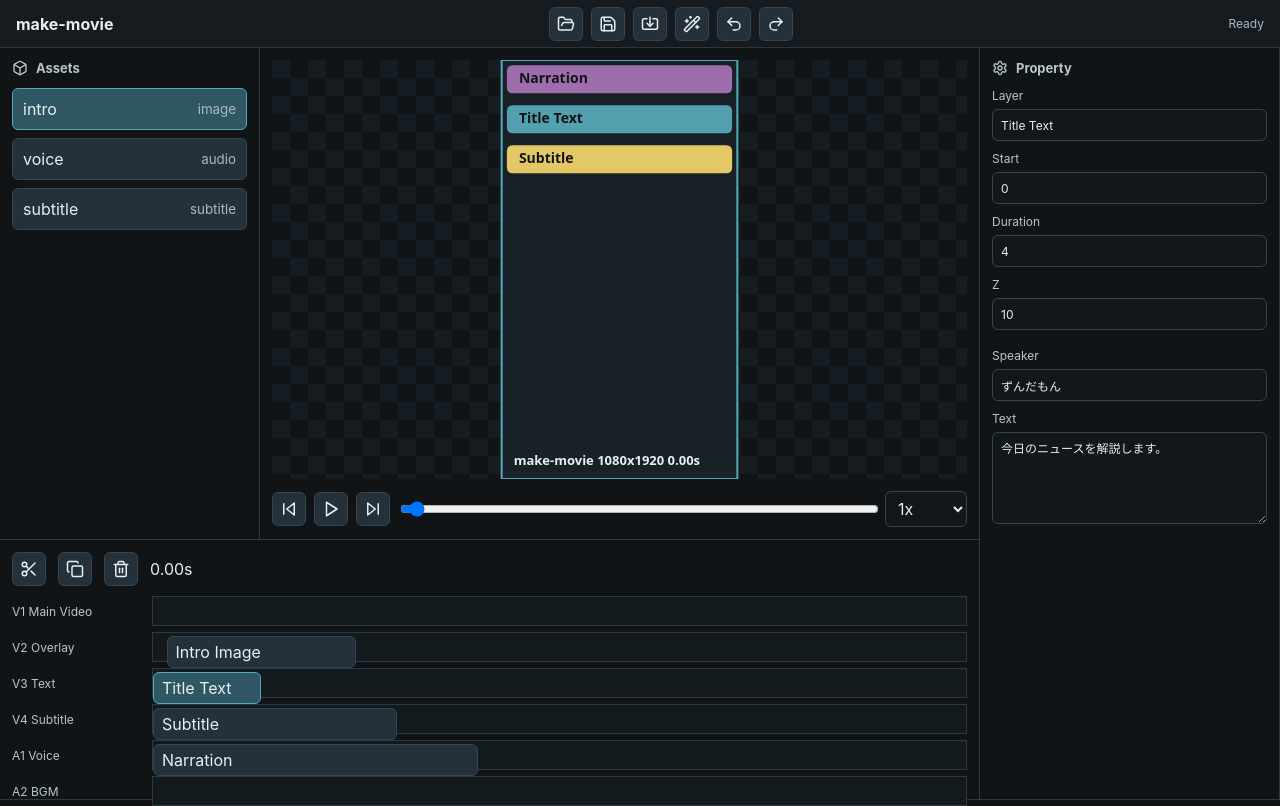
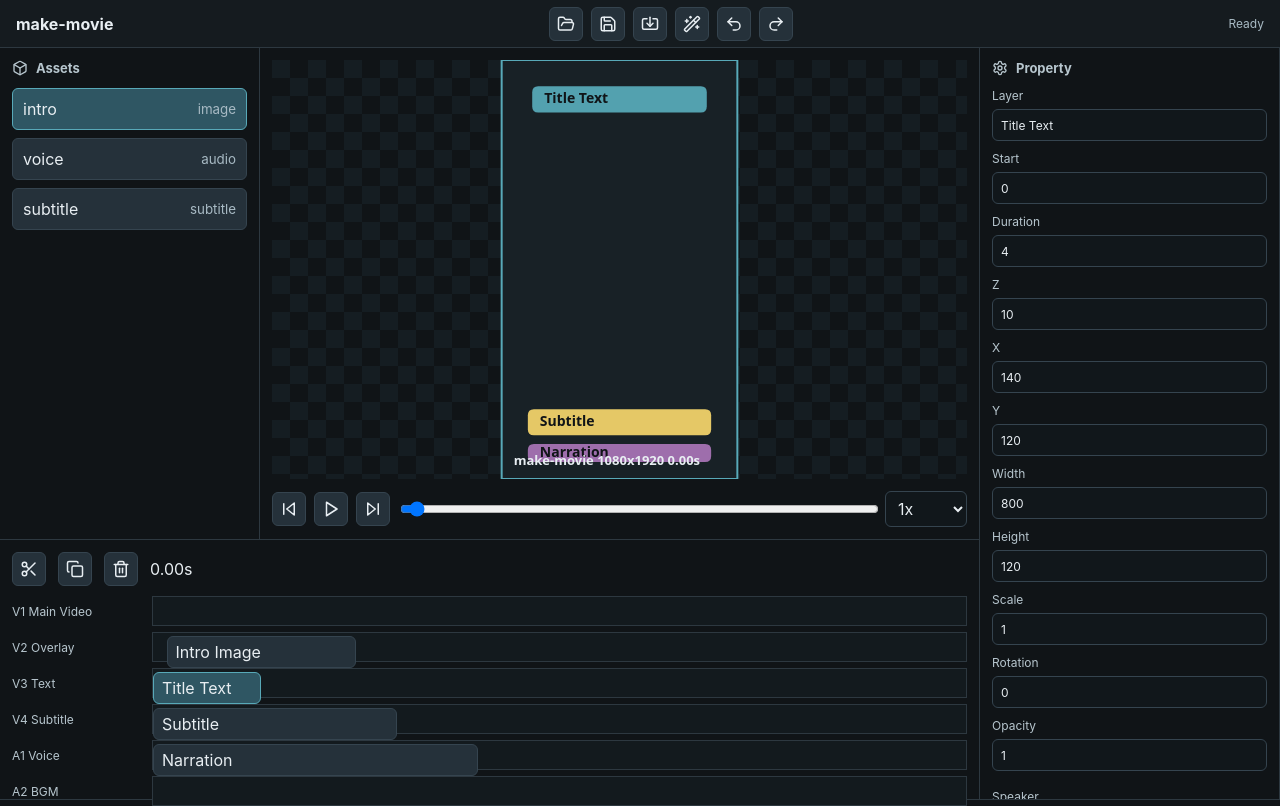
Before and after one commit to isksss/make-movie, a React (Vite) app in the folder apps/mm-gui/: page / in a window 1280 px wide. Built offline with nearby package versions, Linux system fonts and the light colour scheme.

Commit message:
feat(gui): PropertyでTransform編集を追加
TimelineLayerにtransformを追加し、Propertyペインから位置・サイズ・回転・不透明度を編集できるようにした。

Preview Canvasへtransform反映を追加し、Undo/RedoとPlaywright E2Eで検証した。

```diff
--- a/apps/mm-gui/src/store/projectStore.ts
+++ b/apps/mm-gui/src/store/projectStore.ts
@@ -1,5 +1,6 @@
 import { create } from "zustand";
-import type { Asset, ProjectState, TimelineLayer, TtsState } from "../types";
+import { layerTransform } from "../types";
+import type { Asset, LayerTransform, ProjectState, TimelineLayer, TtsState } from "../types";
 
 interface ProjectSnapshot {
   project: ProjectState;
@@ -22,6 +23,7 @@ interface ProjectStore {
   splitLayer: (id: string, time: number) => void;
   duplicateLayer: (id: string) => void;
   deleteLayer: (id: string) => void;
+  updateLayerTransform: (id: string, transform: Partial<LayerTransform>) => void;
   addAsset: (asset: Asset) => void;
   updateTtsText: (text: string) => void;
   undo: () => void;
@@ -60,6 +62,7 @@ export const initialProject: ProjectState = {
       start: 0,
       duration: 4,
       zIndex: 10,
+      transform: layerTransform({ x: 140, y: 120, width: 800, height: 120 }),
     },
     {
       id: "intro-image",
@@ -69,6 +72,7 @@ export const initialProject: ProjectState = {
       start: 0.5,
       duration: 7,
       zIndex: 2,
+      transform: layerTransform({ x: 120, y: 300, width: 840, height: 480 }),
     },
     {
       id: "subtitle-main",
@@ -78,6 +82,7 @@ export const initialProject: ProjectState = {
       start: 0,
       duration: 9,
       zIndex: 12,
+      transform: layerTransform({ x: 120, y: 1600, width: 840, height: 120 }),
     },
     {
       id: "voice-main",
@@ -87,6 +92,7 @@ export const initialProject: ProjectState = {
       start: 0,
       duration: 12,
       zIndex: 0,
+      transform: layerTransform({ x: 120, y: 1760, width: 840, height: 80 }),
     },
   ],
 };
@@ -220,6 +226,26 @@ export const useProjectStore = create<ProjectStore>((set) => ({
         selectedLayerId: nextSelection,
       };
     }),
+  updateLayerTransform: (id, transform) =>
+    set((state) =>
+      withHistory(state, () => ({
+        project: {
+          ...state.project,
+          layers: state.project.layers.map((layer): TimelineLayer => {
+            if (layer.id !== id) {
+              return layer;
+            }
+            return {
+              ...layer,
+              transform: {
+                ...layerTransform(layer.transform),
+                ...transform,
+              },
+            };
+          }),
+        },
+      })),
+    ),
   addAsset: (asset) =>
     set((state) => ({
       ...withHistory(state, () => ({
--- a/apps/mm-gui/src/types.ts
+++ b/apps/mm-gui/src/types.ts
@@ -24,6 +24,17 @@ export interface TimelineLayer {
   start: number;
   duration: number;
   zIndex: number;
+  transform: LayerTransform;
+}
+
+export interface LayerTransform {
+  x: number;
+  y: number;
+  width: number;
+  height: number;
+  scale: number;
+  rotation: number;
+  opacity: number;
 }
 
 export interface Track {
@@ -53,3 +64,16 @@ export interface TtsState {
   pitch: number;
   emotion: string;
 }
+
+export function layerTransform(overrides: Partial<LayerTransform> = {}): LayerTransform {
+  return {
+    x: 0,
+    y: 0,
+    width: 0,
+    height: 0,
+    scale: 1,
+    rotation: 0,
+    opacity: 1,
+    ...overrides,
+  };
+}
--- a/apps/mm-gui/src/ui/App.tsx
+++ b/apps/mm-gui/src/ui/App.tsx
@@ -19,6 +19,7 @@ import { useState } from "react";
 import { commands } from "../services/tauri";
 import { useProjectStore } from "../store/projectStore";
 import { usePreviewStore } from "../store/previewStore";
+import { layerTransform } from "../types";
 import type { ProjectState } from "../types";
 import { PreviewCanvas } from "./PreviewCanvas";
 
@@ -38,6 +39,7 @@ export function App() {
     splitLayer,
     duplicateLayer,
     deleteLayer,
+    updateLayerTransform,
     updateTtsText,
     undo,
     redo,
@@ -48,6 +50,7 @@ export function App() {
   const [commandStatus, setCommandStatus] = useState("Ready");
   const selectedLayer =
     project.layers.find((layer) => layer.id === selectedLayerId) ?? project.layers[0];
+  const selectedTransform = selectedLayer ? layerTransform(selectedLayer.transform) : null;
   const runCommand = async (action: () => Promise<unknown>, successMessage: string) => {
     try {
       await action();
@@ -203,6 +206,102 @@ export function App() {
                 Z
                 <input readOnly value={selectedLayer.zIndex} />
               </label>
+              {selectedTransform ? (
+                <>
+                  <label>
+                    X
+                    <input
+                      onChange={(event) =>
+                        updateLayerTransform(selectedLayer.id, { x: Number(event.target.value) })
+                      }
+                      step={1}
+                      type="number"
+                      value={selectedTransform.x}
+                    />
+                  </label>
+                  <label>
+                    Y
+                    <input
+                      onChange={(event) =>
+                        updateLayerTransform(selectedLayer.id, { y: Number(event.target.value) })
+                      }
+                      step={1}
+                      type="number"
+                      value={selectedTransform.y}
+                    />
+                  </label>
+                  <label>
+                    Width
+                    <input
+                      min={0}
+                      onChange={(event) =>
+                        updateLayerTransform(selectedLayer.id, {
+                          width: Number(event.target.value),
+                        })
+                      }
+                      step={1}
+                      type="number"
+                      value={selectedTransform.width}
+                    />
+                  </label>
+                  <label>
+                    Height
+                    <input
+                      min={0}
+                      onChange={(event) =>
+                        updateLayerTransform(selectedLayer.id, {
+                          height: Number(event.target.value),
+                        })
+                      }
+                      step={1}
+                      type="number"
+                      value={selectedTransform.height}
+                    />
+                  </label>
+                  <label>
+                    Scale
+                    <input
+                      min={0.01}
+                      onChange={(event) =>
+                        updateLayerTransform(selectedLayer.id, {
+                          scale: Number(event.target.value),
+                        })
+                      }
+                      step={0.01}
+                      type="number"
+                      value={selectedTransform.scale}
+                    />
+                  </label>
+                  <label>
+                    Rotation
+                    <input
+                      onChange={(event) =>
+                        updateLayerTransform(selectedLayer.id, {
+                          rotation: Number(event.target.value),
+                        })
+                      }
+                      step={1}
+                      type="number"
+                      value={selectedTransform.rotation}
+                    />
+                  </label>
+                  <label>
+                    Opacity
+                    <input
+                      max={1}
+                      min={0}
+                      onChange={(event) =>
+                        updateLayerTransform(selectedLayer.id, {
+                          opacity: Number(event.target.value),
+                        })
+                      }
+                      step={0.01}
+                      type="number"
+                      value={selectedTransform.opacity}
+                    />
+                  </label>
+                </>
+              ) : null}
             </div>
           ) : null}
           <div className="tts-editor">
--- a/apps/mm-gui/src/ui/previewRenderer.ts
+++ b/apps/mm-gui/src/ui/previewRenderer.ts
@@ -1,4 +1,5 @@
-import type { PreviewState, ProjectState, TimelineLayer } from "../types";
+import { layerTransform } from "../types";
+import type { LayerTransform, PreviewState, ProjectState, TimelineLayer } from "../types";
 
 export interface PreviewViewport {
   width: number;
@@ -75,7 +76,7 @@ export function drawPreviewFrame(
   context.clearRect(0, 0, canvas.width, canvas.height);
   drawCheckerboard(context, canvas.width, canvas.height);
   drawProjectFrame(context, viewport);
-  drawLayers(context, viewport, activePreviewItems(project, preview.currentTime));
+  drawLayers(context, project, viewport, activePreviewItems(project, preview.currentTime));
   drawHud(context, project, preview, viewport);
 }
 
@@ -101,17 +102,25 @@ function drawProjectFrame(context: CanvasRenderingContext2D, viewport: PreviewVi
 
 function drawLayers(
   context: CanvasRenderingContext2D,
+  project: ProjectState,
   viewport: PreviewViewport,
   items: PreviewDrawItem[],
 ) {
   for (const item of items) {
-    const padding = 24 * viewport.scale;
-    const width = Math.max(90, viewport.width - padding * 2);
-    const height = Math.max(28, 48 * viewport.scale);
-    const y = viewport.offsetY + padding + item.lane * (height + 12);
-    const x = viewport.offsetX + (viewport.width - width) / 2;
+    const transform = resolvePreviewTransform(item.layer.transform, project, item.lane);
+    const width = Math.max(24, transform.width * transform.scale * viewport.scale);
+    const height = Math.max(18, transform.height * transform.scale * viewport.scale);
+    const x = viewport.offsetX + transform.x * viewport.scale;
+    const y = viewport.offsetY + transform.y * viewport.scale;
+    const centerX = x + width / 2;
+    const centerY = y + height / 2;
+    context.save();
+    context.translate(centerX, centerY);
+    context.rotate((transform.rotation * Math.PI) / 180);
+    context.translate(-centerX, -centerY);
     context.globalAlpha =
-      item.layer.contentKind === "audio" || item.layer.contentKind === "voice" ? 0.72 : 0.94;
+      (item.layer.contentKind === "audio" || item.layer.contentKind === "voice" ? 0.72 : 0.94) *
+      transform.opacity;
     context.fillStyle = item.color;
     roundedRect(context, x, y, width, height, 6);
     context.fill();
@@ -120,7 +129,29 @@ function drawLayers(
     context.font = "600 14px system-ui, sans-serif";
     context.textBaseline = "middle";
     context.fillText(item.layer.label, x + 12, y + height / 2);
+    context.restore();
   }
+}
+
+function resolvePreviewTransform(
+  transform: LayerTransform,
+  project: ProjectState,
+  lane: number,
+): LayerTransform {
+  const fallback = layerTransform({
+    x: project.settings.width * 0.08,
+    y: 120 + lane * 92,
+    width: project.settings.width * 0.84,
+    height: 64,
+  });
+  const resolved = layerTransform({ ...fallback, ...transform });
+  return {
+    ...resolved,
+    width: resolved.width > 0 ? resolved.width : fallback.width,
+    height: resolved.height > 0 ? resolved.height : fallback.height,
+    scale: resolved.scale > 0 ? resolved.scale : fallback.scale,
+    opacity: resolved.opacity >= 0 ? Math.min(resolved.opacity, 1) : fallback.opacity,
+  };
 }
 
 function drawHud(
```
Also changed, not shown: 2 other files (tests, documents, lock files or other folders).
